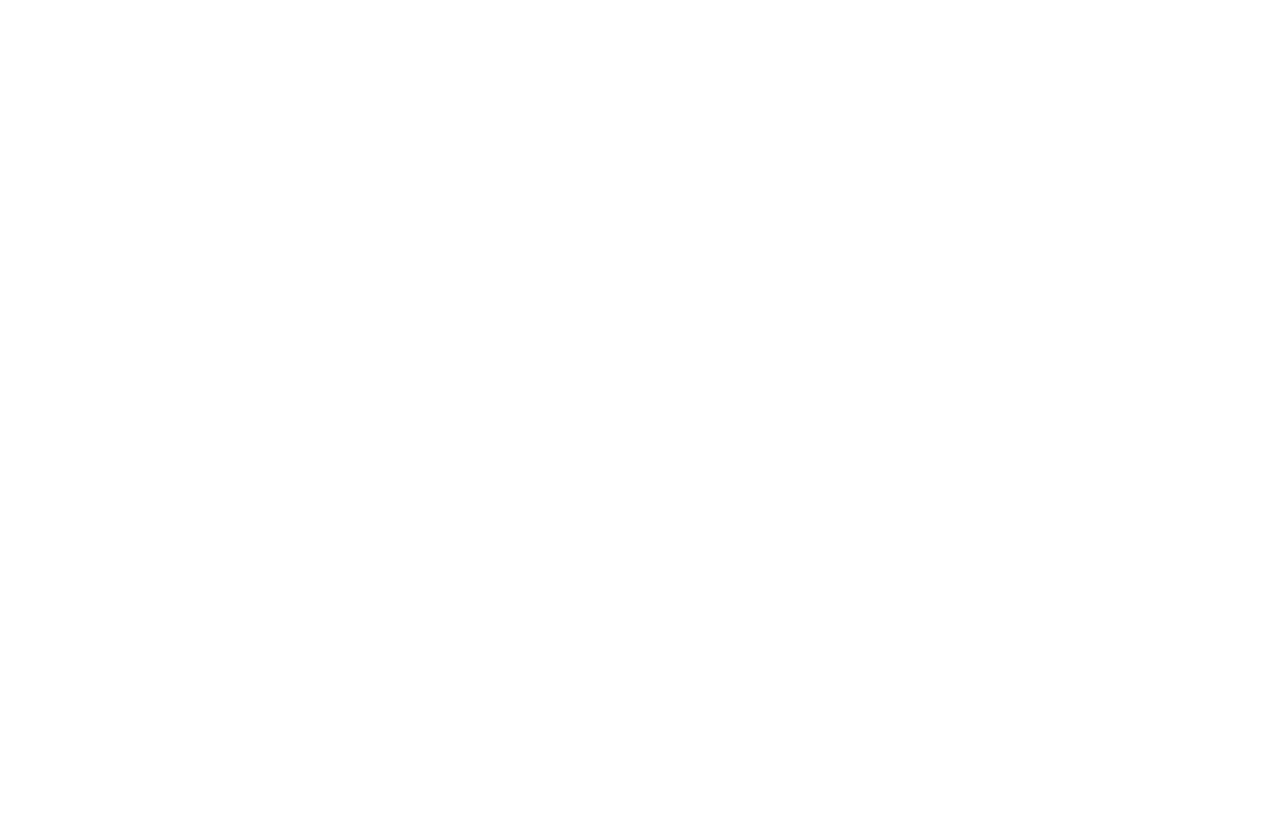
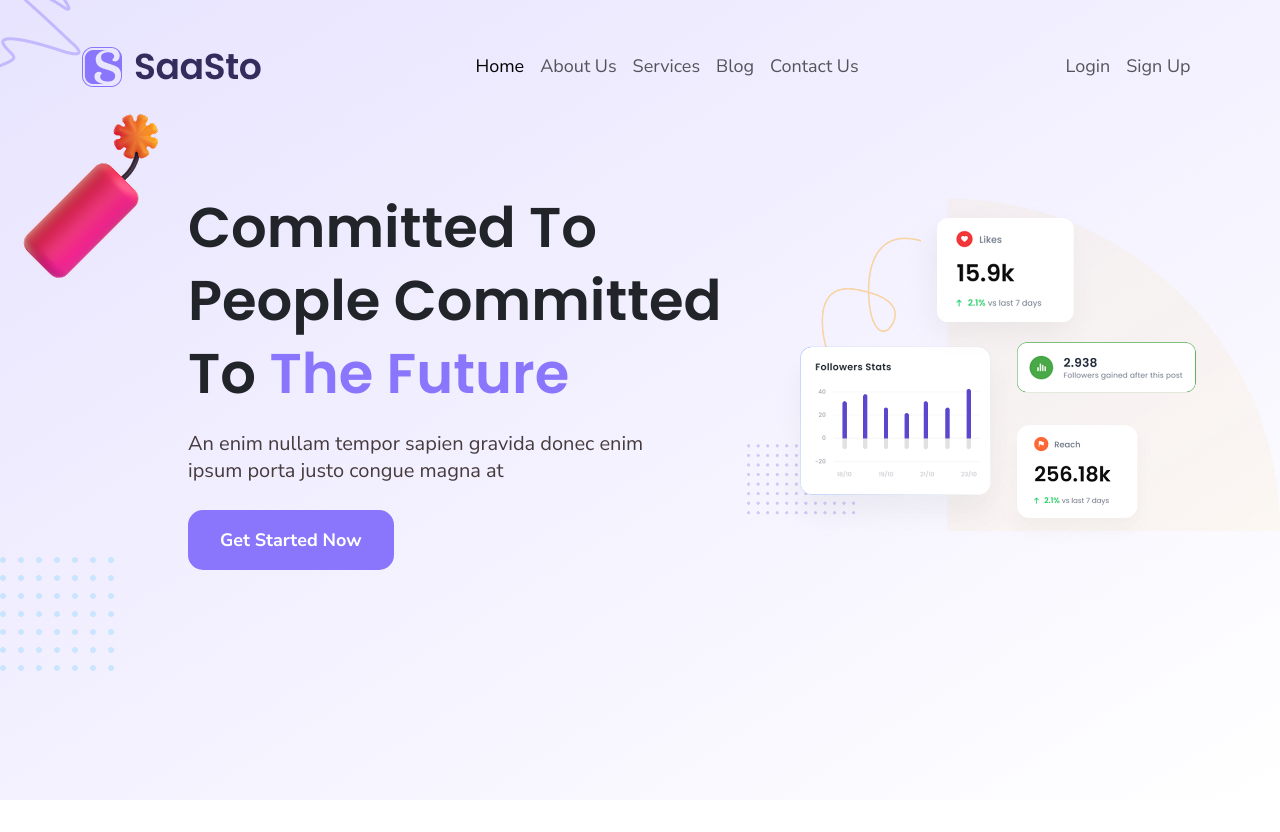
Before and after one commit to shahariarikbal/Booking-System--Frontend, a website: page index.html in a window 1280 px wide. Before the commit the page ends 800 px from the top, so only its background shows below. Drawn offline with nearby package versions, Linux system fonts and the light colour scheme.

Commit message:
Navbar and Hero Section UI Development

```diff
--- a/index.html
+++ b/index.html
@@ -1,21 +1,15 @@
 <!DOCTYPE html>
 <html lang="zxx">
+
 <head>
   <!-- Required meta tags -->
   <meta charset="utf-8" />
-    <meta
-      name="viewport"
-      content="width=device-width, initial-scale=1, shrink-to-fit=no"
-    />
-    <link
-      rel="icon"
-      href="./img/logo/favicon.ico"
-      title="WeBookingBD"
-      sizes="32x32"
-    />
+  <meta name="viewport" content="width=device-width, initial-scale=1, shrink-to-fit=no" />
+  <link rel="icon" href="./img/logo/favicon.png" title="WeBookingBD" sizes="32x32" />
 
   <!-- Bootstrap CSS  -->
-    <link href="https://cdn.jsdelivr.net/npm/bootstrap@5.3.7/dist/css/bootstrap.min.css" rel="stylesheet" integrity="sha384-LN+7fdVzj6u52u30Kp6M/trliBMCMKTyK833zpbD+pXdCLuTusPj697FH4R/5mcr" crossorigin="anonymous">
+  <link href="https://cdn.jsdelivr.net/npm/bootstrap@5.3.7/dist/css/bootstrap.min.css" rel="stylesheet"
+    integrity="sha384-LN+7fdVzj6u52u30Kp6M/trliBMCMKTyK833zpbD+pXdCLuTusPj697FH4R/5mcr" crossorigin="anonymous">
   <!-- Custom CSS -->
   <link rel="stylesheet" href="./css/style.css" />
 
@@ -25,9 +19,74 @@
 <body>
   <!-- Start Header Section -->
   <header id="header">
+    <img class="line-img" src="./img/banner/line.png" alt="Line">
+
     <div class="container custom-container">
+      <nav class="navbar navbar-expand-lg pb-0">
+        <div class="container-fluid">
+          <a class="navbar-brand" href="#">
+            <img src="./img/logo/logo.png" alt="Logo" class="d-inline-block align-text-top">
+          </a>
+          <button class="navbar-toggler" type="button" data-bs-toggle="collapse"
+            data-bs-target="#navbarSupportedContent" aria-controls="navbarSupportedContent" aria-expanded="false"
+            aria-label="Toggle navigation">
+            <span class="navbar-toggler-icon"></span>
+          </button>
+          <div class="collapse navbar-collapse justify-content-between" id="navbarSupportedContent">
+            <ul class="navbar-nav mb-0 mx-auto">
+              <li class="nav-item">
+                <a class="nav-link active" aria-current="page" href="#">Home</a>
+              </li>
+              <li class="nav-item">
+                <a class="nav-link" href="#">About Us</a>
+              </li>
+              <li class="nav-item">
+                <a class="nav-link" href="#">Services</a>
+              </li>
+              <li class="nav-item">
+                <a class="nav-link" href="#">Blog</a>
+              </li>
+              <li class="nav-item">
+                <a class="nav-link" href="#">Contact Us</a>
+              </li>
+            </ul>
+            <ul class="navbar-nav mb-0">
+              <li class="nav-item">
+                <a class="nav-link" href="#">Login</a>
+              </li>
+              <li class="nav-item">
+                <a class="nav-link" href="#">Sign Up</a>
+              </li>
+            </ul>
+          </div>
+        </div>
+      </nav>
+    </div>
+    <section class="hero">
+      <div class="container-fluid">
+        <div class="row align-items-center">
+          <div class="col-md-7 px-0">
+            <div class="hero-content">
+              <div class="hero-left">
+                <img src="./img/banner/hero-left.png" alt="Hero Left">
+              </div>
+              <div class="hero-text">
+                <h1 class="text-capitalize mt-0">Committed to People Committed to <span>the Future</span></h1>
+                <p>An enim nullam tempor sapien gravida donec enim ipsum porta justo congue magna at </p>
+                <a href="#" class="btn-theme">Get Started Now</a>
+              </div>
+            </div>
+          </div>
+          <div class="col-md-5 px-0">
+            <div class="hero-image">
+              <img class="img-fluid" src="./img/banner/hero.png" alt="Hero Image">
+            </div>
+          </div>
+        </div>
+      </div>
+      <img src="./img/banner/dots.png" alt="Dots">
+    </section>
 
-      </div>
   </header>
   <!-- End Header Section -->
 
@@ -43,11 +102,12 @@
   </footer>
   <!-- End Footer Section -->
 
-    <a id="back-to-top" href="#" class="btn back-to-top" role="button"
-      ><i class="fas fa-chevron-up"></i
-    ></a>
+  <a id="back-to-top" href="#" class="btn back-to-top" role="button"><i class="fas fa-chevron-up"></i></a>
 
   <!-- jQuery and Bootstrap Bundle (includes Popper) -->
-    <script src="https://cdn.jsdelivr.net/npm/bootstrap@5.3.7/dist/js/bootstrap.bundle.min.js" integrity="sha384-ndDqU0Gzau9qJ1lfW4pNLlhNTkCfHzAVBReH9diLvGRem5+R9g2FzA8ZGN954O5Q" crossorigin="anonymous"></script>
+  <script src="https://cdn.jsdelivr.net/npm/bootstrap@5.3.7/dist/js/bootstrap.bundle.min.js"
+    integrity="sha384-ndDqU0Gzau9qJ1lfW4pNLlhNTkCfHzAVBReH9diLvGRem5+R9g2FzA8ZGN954O5Q"
+    crossorigin="anonymous"></script>
 </body>
+
 </html>
--- a/scss/components/_global-button.scss
+++ b/scss/components/_global-button.scss
@@ -1,8 +1,11 @@
 .btn-theme {
-  &.btn-theme-outline {
+  border-radius: 15px;
+  background: rgba(137, 118, 253, 1);
+  color: #fff;
+  padding: 18px 32px;
+  font-weight: 700;
+  line-height: 25px;
+  &.btn-theme-outline {}
 
-  }
-  &:hover {
-
-  }
+  &:hover {}
 }
--- a/scss/components/_header.scss
+++ b/scss/components/_header.scss
@@ -1 +1,48 @@
-header {}
+@use '../colors' as *;
+
+header {
+    backdrop-filter: blur(40px);
+    background: linear-gradient(to bottom right, rgba(137, 118, 253, 0.2), rgba(255, 255, 255, 0.9));
+    height: 100vh;
+    position: relative;
+    .navbar {
+        padding-top: 40px;
+    }
+}
+
+.line-img {
+    position: absolute;
+    top: 0;
+    left: 0;
+}
+
+.hero {
+    position: relative;
+
+    .hero-content {
+        max-width: 910px;
+        float: right;
+        position: relative;
+        display: flex;
+        .hero-text {
+            h1 {
+                margin-bottom: 20px;
+
+                span {
+                    color: $primary-purple;
+                }
+            }
+
+            p {
+                margin-bottom: 40px;
+                max-width: 465px;
+            }
+        }
+        .hero-left {
+            img {
+                position: relative;
+                top: -90px;
+            }
+        }
+    }
+}
--- a/scss/style.scss
+++ b/scss/style.scss
@@ -8,9 +8,6 @@
 @use "./components/title";
 @use "./components/header";
 @use "./components/footer";
-
-
-
 
 body {
   font-family: "Nunito Sans", sans-serif;
@@ -44,6 +41,13 @@
   font-size: 24px;
   line-height: 160%;
 }
+p {
+  margin-bottom: 0px;
+  font-size: 20px;
+  line-height: 27px;
+  opacity: 0.8;
+  color: #1C0E0D;
+}
 
 
 section {
```
Also changed, not shown: css/style.css, img/banner/dots.png (added), img/banner/hero-left.png (added), img/banner/hero.png (added), img/banner/line.png (added), img/logo/favicon.png (added), img/logo/logo.png (added), 2 other files. Lines whose indentation alone changed are shown as unchanged.
